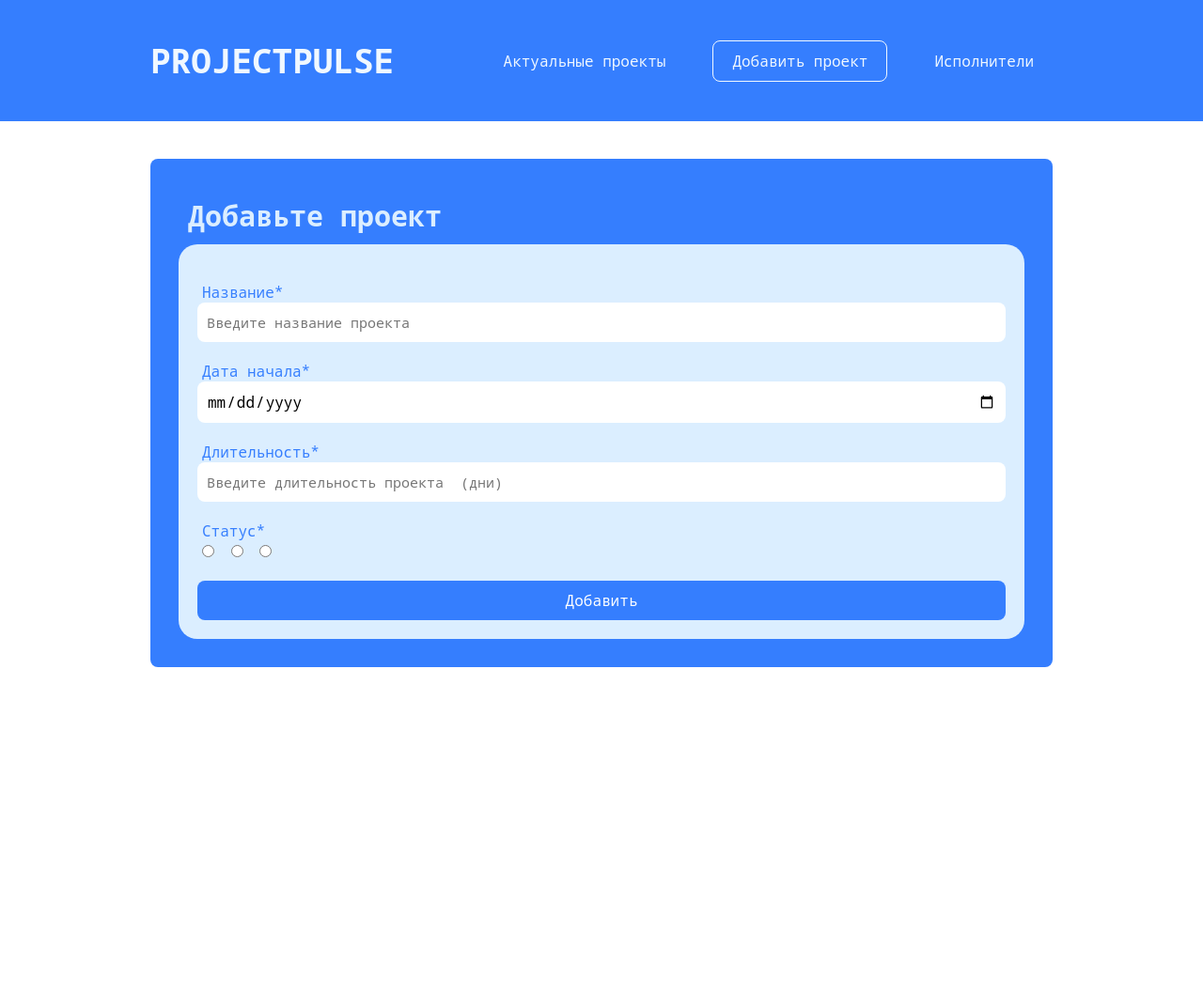
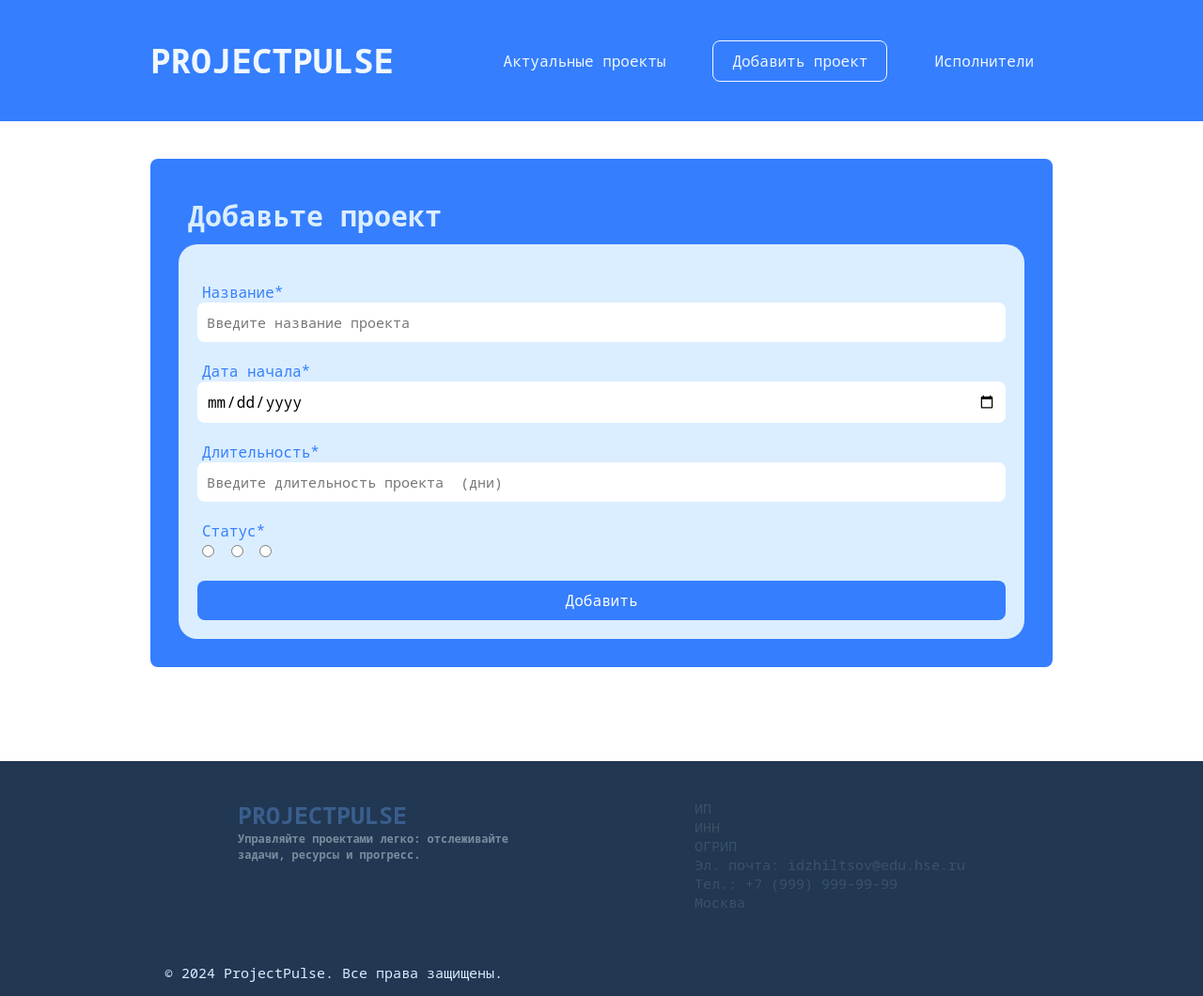
Before and after one commit to widenhrzns/ProjectPulse, a plain HTML site: page pages/form.html in a window 1280 px wide. Shown: the whole page at 94% size. Before the commit the page ends 800 px from the top, so only its background shows below. Drawn offline with Linux system fonts and the light colour scheme.

Commit message:
add/footer

```diff
--- a/pages/form.html
+++ b/pages/form.html
@@ -120,7 +120,30 @@
         </section>
       </div>
     </main>
-    <footer></footer>
+    <footer class="footer">
+      <div class="footer__wrapper">
+        <div class="footer__header">
+          <div class="footer__logo">
+            <a href="../index.html">ProjectPulse</a>
+          </div>
+          <div class="footer__description">
+            Управляйте проектами легко: отслеживайте задачи, ресурсы и прогресс.
+          </div>
+        </div>
+        <div class="footer__bottom">
+          <p>ИП</p>
+          <p>ИНН</p>
+          <p>ОГРИП</p>
+          <p>
+            Эл. почта:
+            <a href="mailto:idzhiltsov@edu.hse.ru">idzhiltsov@edu.hse.ru</a>
+          </p>
+          <p>Тел.: +7 (999) 999-99-99</p>
+          <p>Москва</p>
+        </div>
+      </div>
+      <div class="saved">© 2024 ProjectPulse. Все права защищены.</div>
+    </footer>
     <script src="../scripts/data.js"></script>
     <script src="../scripts/mobileMenuOpener.js"></script>
   </body>
--- a/styles/content.css
+++ b/styles/content.css
@@ -2,6 +2,11 @@
 .wrapper {
   max-width: 960px;
   margin: 0 auto;
+}
+
+/* SECTION PROJECTS */
+.projects {
+  margin-bottom: 100px;
 }
 
 /* ADD PROJECT FORM */
@@ -12,6 +17,12 @@
   display: flex;
   flex-direction: column;
   justify-content: center;
+  margin-bottom: 100px;
+}
+
+/* SECTION WORKERS*/
+.workers {
+  margin-bottom: 100px;
 }
 
 /* WORKERS FILTER */
--- a/styles/footer.css
+++ b/styles/footer.css
@@ -0,0 +1,69 @@
+/* FOOTER */
+.footer {
+  background-color: #213752;
+}
+
+.footer__wrapper {
+  max-width: 960px;
+  margin: 0 auto;
+  display: flex;
+  align-items: top;
+  justify-content: space-around;
+  padding: 40px 0;
+}
+
+.footer__header {
+  max-width: 300px;
+}
+
+.footer__logo {
+  color: #3a5e8d;
+  font-size: 25px;
+  font-weight: 900;
+  text-transform: uppercase;
+}
+
+.footer__description {
+  color: #7a8d9e;
+  font-size: 12px;
+  font-weight: 600;
+}
+
+.footer__bottom {
+  color: #3c5266;
+  font-size: 15px;
+}
+
+.saved {
+  padding: 15px;
+  max-width: 960px;
+  margin: 0 auto;
+  color: #dbeeff;
+  font-size: 15px;
+}
+
+@media (max-width: 1000px) {
+  .footer__wrapper {
+    padding: 40px 24px;
+  }
+  .footer__logo {
+    font-size: 15px;
+  }
+  .footer__description {
+    font-size: 10px;
+  }
+  .footer__bottom {
+    font-size: 10px;
+  }
+  .saved {
+    font-size: 10px;
+  }
+}
+
+@media (max-width: 860px) {
+  .footer__wrapper {
+    flex-direction: column;
+    gap: 30px;
+    padding: 30px 20px 20px;
+  }
+}
```
Also changed, not shown: index.html (+24 -1 lines), pages/blocks.html (+24 -1 lines), pages/table.html (+24 -1 lines).
